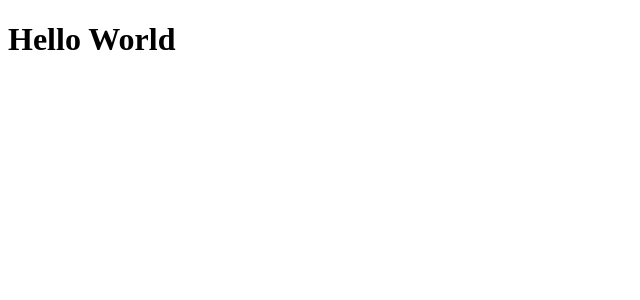
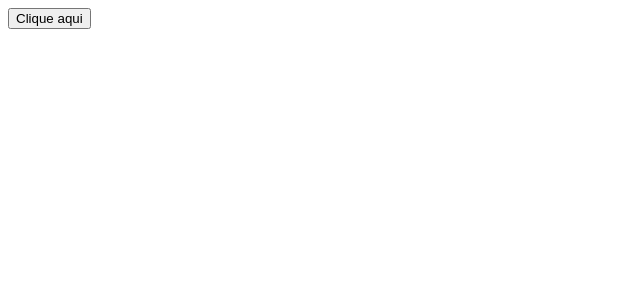
Before and after one commit to joaoelima/Letmeask, a React (Create React App) app: page / in a window 1280 px wide. Shown: the top 300 px of the page, without its empty margins (0-640 px from the left). Built offline with nearby package versions, Linux system fonts and the light colour scheme.

Commit message:
Atualização

```diff
--- a/src/App.tsx
+++ b/src/App.tsx
@@ -1,6 +1,10 @@
+import { Button } from './components/button'
+
 function App() {
-  return (
-    <h1>Hello World</h1>
+  return(
+  <div>
+    <Button />
+  </div>
   );
 }
 
--- /dev/null
+++ b/src/components/button.tsx
@@ -0,0 +1,6 @@
+
+export function Button() {
+   return (
+       <button>Clique aqui</button>
+   )
+}
--- a/src/index.tsx
+++ b/src/index.tsx
@@ -1,10 +1,12 @@
+
 import React from 'react';
 import ReactDOM from 'react-dom';
 import App from './App';
 
 ReactDOM.render(
   <React.StrictMode>
-    <App />
+    <App/>
   </React.StrictMode>,
   document.getElementById('root')
+
 );
```
